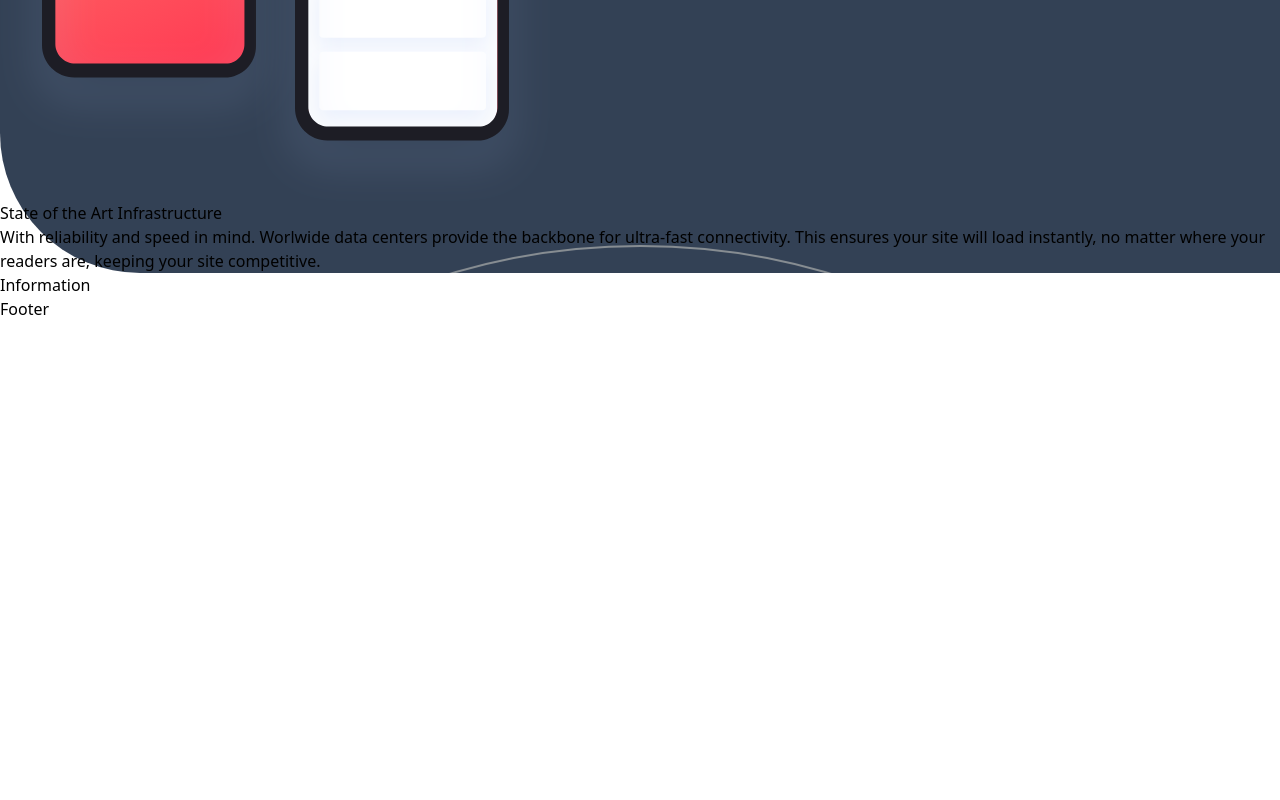
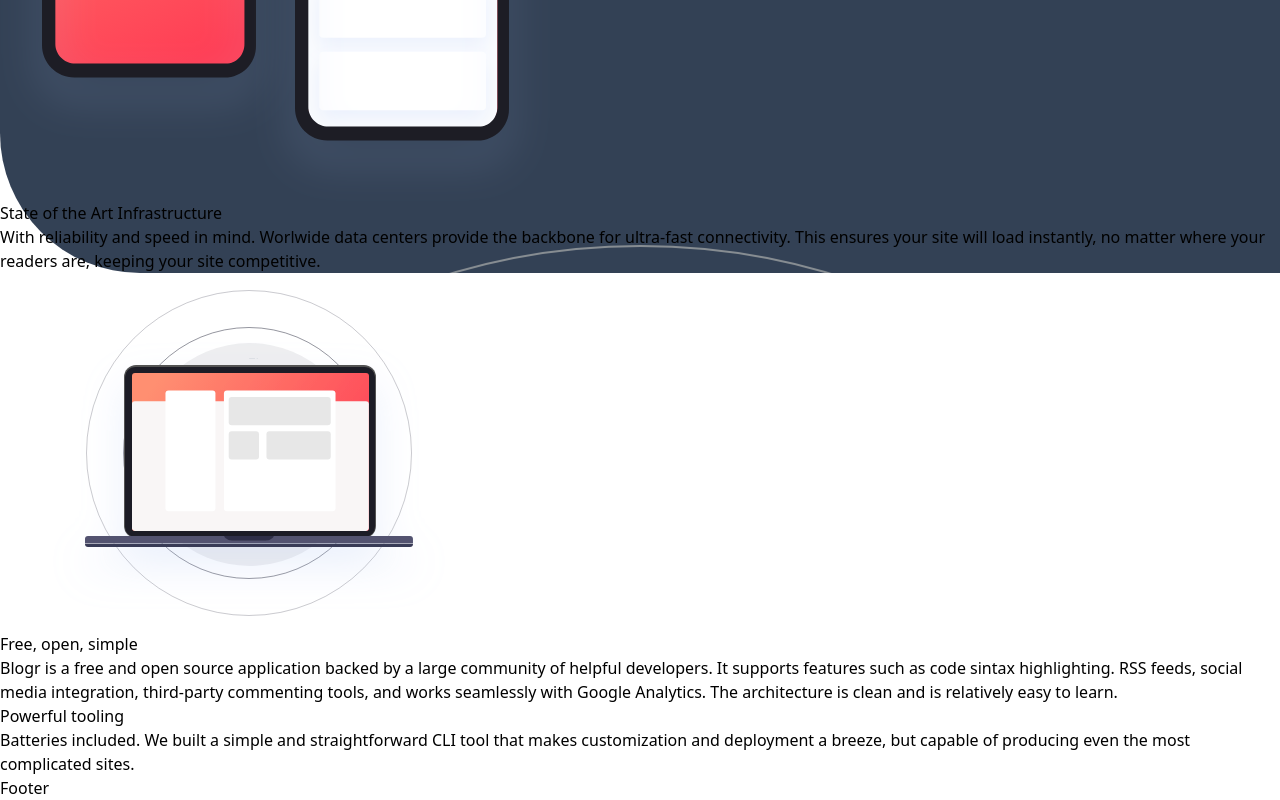
Before and after one commit to jdbs9514/blogr, a React (Vite) app: page / in a window 1280 px wide. Shown: the part 1063-1863 px from the top of the page. Before the commit the page ends 1384 px from the top, so only its background shows below. Built offline with nearby package versions, Linux system fonts and the light colour scheme.

Commit message:
almost done the information section

```diff
--- a/src/components/Information.jsx
+++ b/src/components/Information.jsx
@@ -1,8 +1,44 @@
+import laptop from "../images/illustration-laptop-mobile.svg";
+
 
 const Information = () => {
+
+  const text = [
+    {
+      title: "Free, open, simple",
+      description:
+        "Blogr is a free and open source application backed by a large community of helpful developers. It supports features such as code \
+        sintax highlighting. RSS feeds, social media integration, third-party commenting tools, and works seamlessly with Google Analytics. \
+        The architecture is clean and is relatively easy to learn.",
+    },
+
+    {
+      title: "Powerful tooling",
+      description:
+        "Batteries included. We built a simple and straightforward CLI tool that makes customization and deployment a breeze, but capable of \
+        producing even the most complicated sites.",
+    },
+  ];
+
   return (
-    <div>Information</div>
-  )
+    <section>
+      <div className="mt-[25%]">
+        <div className="mt-12">
+          <img src={laptop} alt="editor" />
+        </div>
+        {text.map((item, index) => (
+          <div key={index}>
+            <div className="text-center mt-10">
+              <h2 className="font-semibold text-purple-950 text-2xl mx-14">{item.title}</h2>
+            </div>
+            <div className="mt-4 text-center">
+              <p className="px-9 text-zinc-500 mx-[33px]">{item.description}</p>
+            </div>
+          </div>
+        ))}
+      </div>
+    </section>
+  );
 }
 
 export default Information
```
